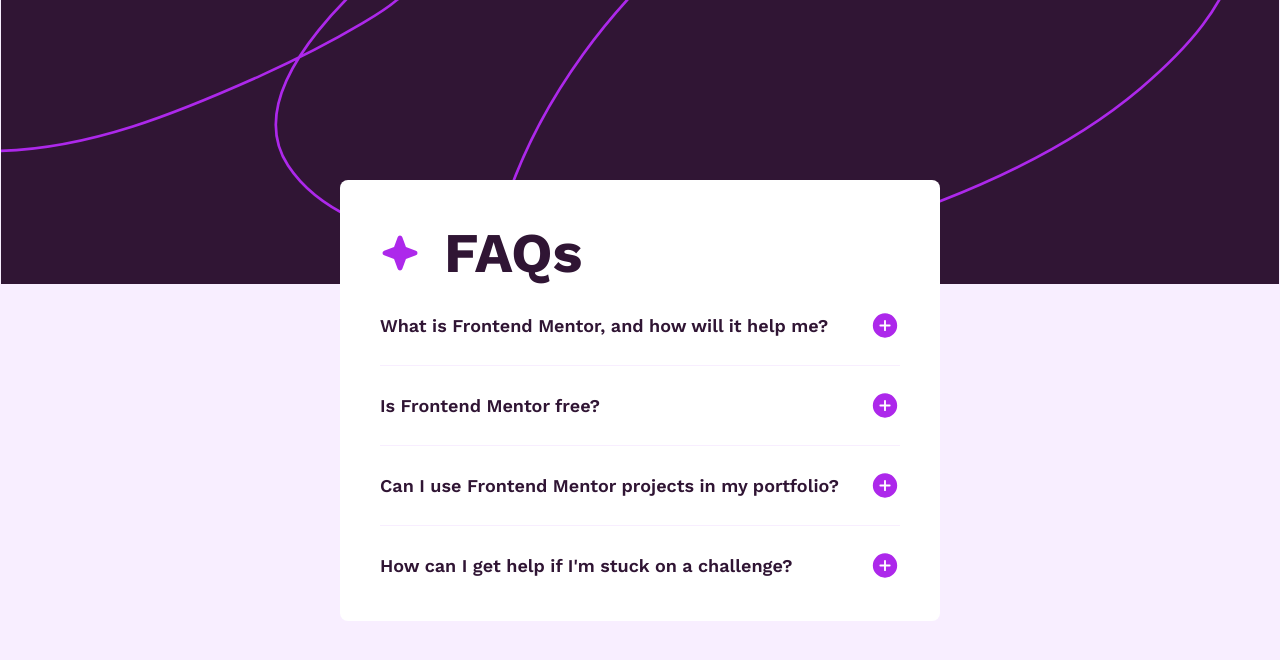
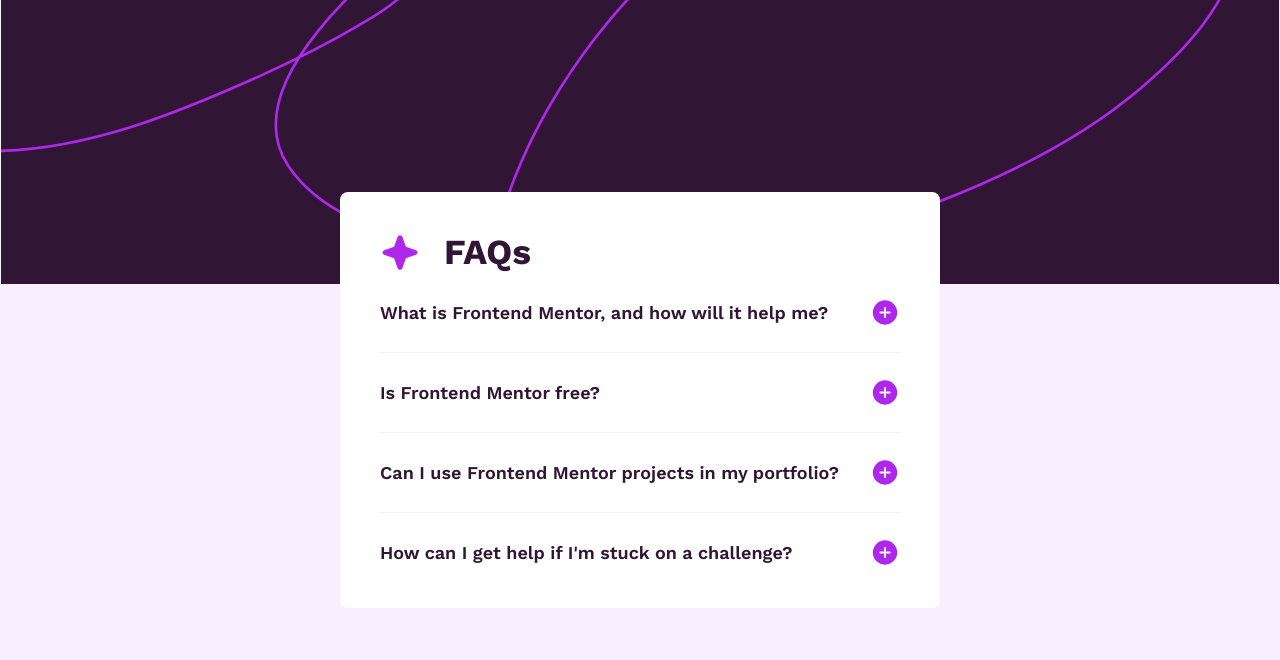
Before and after one commit to gotlnwza182/fem-faq-accordion, a React (Vite) app: page / in a window 1280 px wide. Shown: the top 660 px of the page. Built offline with nearby package versions, Linux system fonts and the light colour scheme.

Commit message:
use clamp

```diff
--- a/src/components/Accordion.tsx
+++ b/src/components/Accordion.tsx
@@ -31,7 +31,7 @@
   };
 
   return (
-    <section className="border-b border-purple-100 py-6  first:pt-0 last:pb-0 last:border-0">
+    <article className="border-b border-purple-100 py-6  first:pt-0 last:pb-0 last:border-0">
       <button
         ref={buttonRef}
         id={`accordion-${id}-header`}
@@ -42,7 +42,7 @@
         onKeyDown={handleKeyDown}
         className="flex items-center justify-between w-full cursor-pointer focus:outline-2 focus:outline-violet-600 focus:outline-offset-2"
       >
-        <span className="text-preset-2 w-11/12  text-start">{question}</span>
+        <h3 className="text-preset-2 w-11/12  text-start">{question}</h3>
         <span aria-hidden={!isOpen}>
           {!isOpen ? (
             <img src="/images/icon-plus.svg" alt="expanded icon" />
@@ -62,7 +62,7 @@
       >
         <p className="text-preset-3 mt-6 ">{answer}</p>
       </div>
-    </section>
+    </article>
   );
 };
 export default Accordion;
--- a/src/index.css
+++ b/src/index.css
@@ -14,19 +14,15 @@
 
 @utility text-preset-1 {
   font-family: var(--font-work-sans);
-  font-size: 2rem;
   font-weight: 700;
-  @media (min-width: 48rem) {
-    font-size: 3.5rem;
-    line-height: 4.125rem;
-  }
+  font-size: clamp(2rem, 1.5vw + 1rem, 3.5rem);
+  line-height: clamp(2.5rem, 2vw + 1rem, 4.125rem);
 }
 @utility text-preset-2 {
   font-family: var(--font-work-sans);
-  font-size: 1rem;
   font-weight: 600;
+  font-size: clamp(1rem, 1.5vw + 1rem, 1.125rem);
   @media (min-width: 48rem) {
-    font-size: 1.125rem;
     line-height: 1.3125rem;
   }
 }
```
